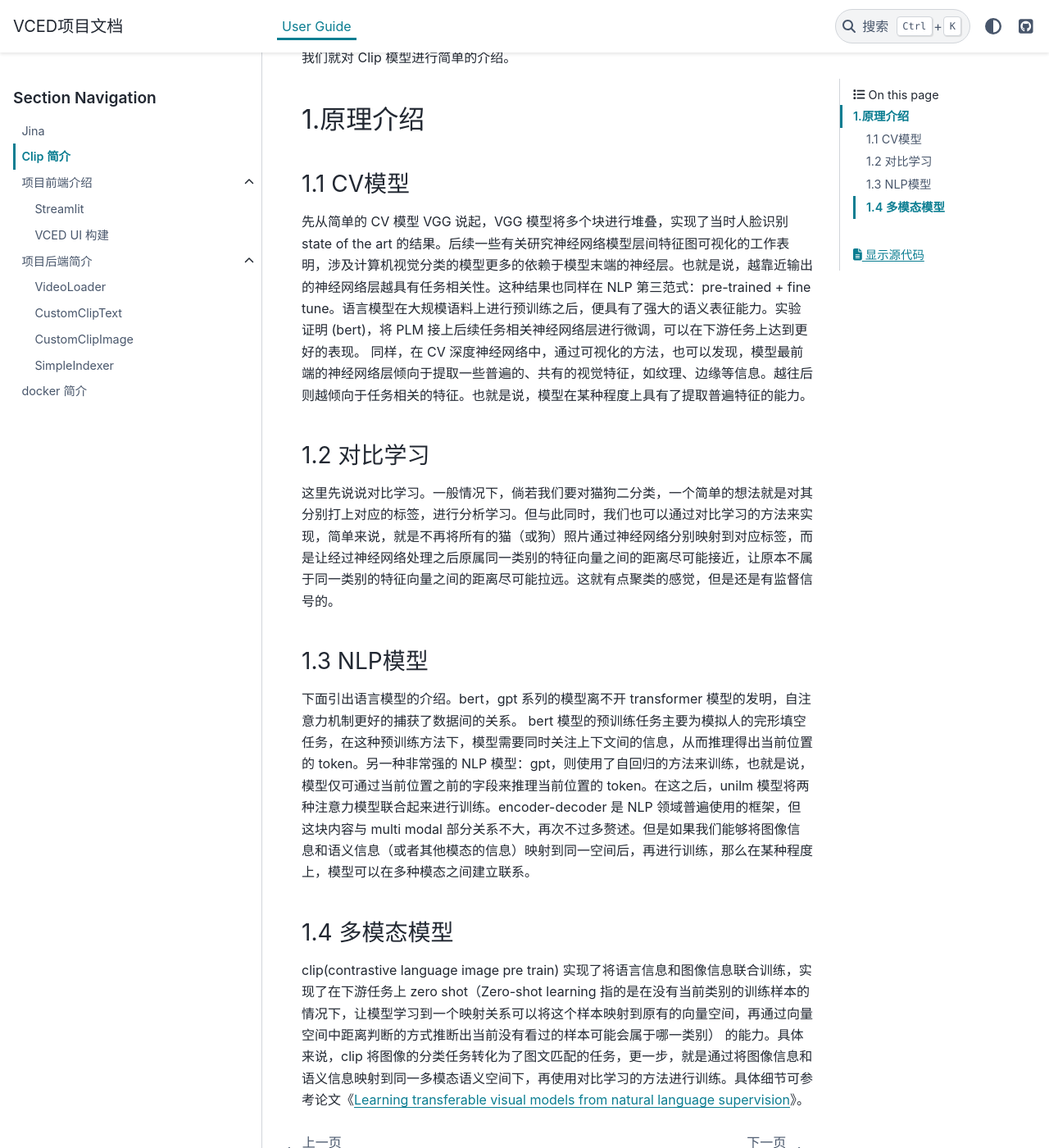
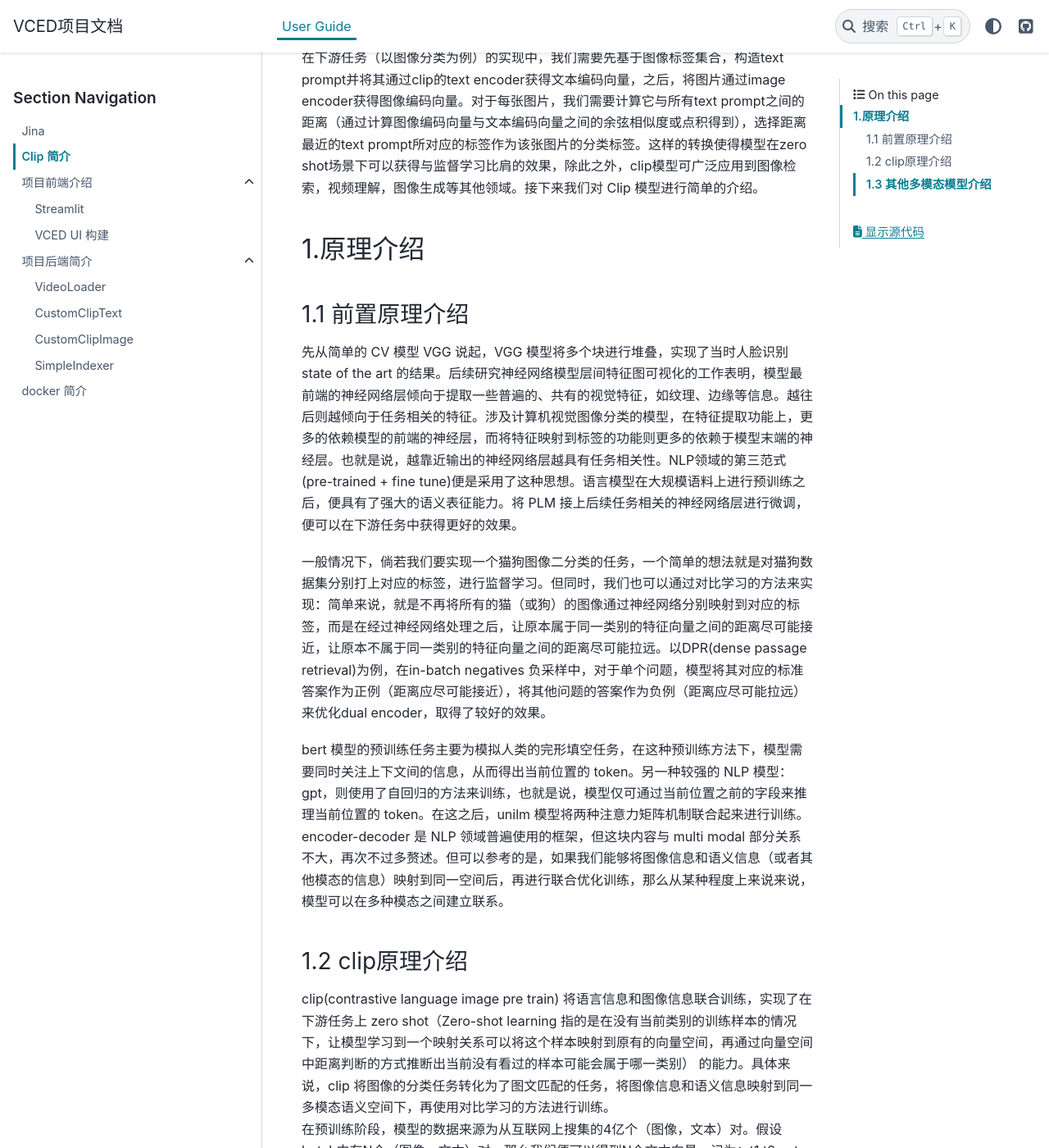
Before and after one commit to datawhalechina/vced, a Sphinx documentation site: the page built from docs/source/user_guide/clip/index.md, in a window 1280 px wide and 1400 px high, scrolled down 205 px. Shown: the whole window at 82% size. Built offline with Sphinx 7.4.7 and the PyData theme 0.15.4, drawn with Linux system fonts in a browser that asks for light colours; some of the changed text lies outside the part shown.

Commit message:
feat: modify clip

```diff
--- a/docs/source/user_guide/clip/index.md
+++ b/docs/source/user_guide/clip/index.md
@@ -1,23 +1,24 @@
 # Clip 简介
 
-Clip 模型的本核心思想是希望可以通过文本信息来实现视觉任务的训练，将原本的图像分类问题转换为图文匹配问题，通过这样的转换使得模型精度得到了显著的提升，接下来我们就对 Clip 模型进行简单的介绍。
+Clip 模型将原有的图像标签替换为图像的文本描述信息，来监督视觉任务的训练，在下游任务中得到了较好的zero shot的结果。该模型将图像分类问题转换为图文匹配问题，在下游任务（以图像分类为例）的实现中，我们需要先基于图像标签集合，构造text prompt并将其通过clip的text encoder获得文本编码向量，之后，将图片通过image encoder获得图像编码向量。对于每张图片，我们需要计算它与所有text prompt之间的距离（通过计算图像编码向量与文本编码向量之间的余弦相似度或点积得到），选择距离最近的text prompt所对应的标签作为该张图片的分类标签。这样的转换使得模型在zero shot场景下可以获得与监督学习比肩的效果，除此之外，clip模型可广泛应用到图像检索，视频理解，图像生成等其他领域。接下来我们对 Clip 模型进行简单的介绍。
 
 ## 1.原理介绍
 
-### 1.1 CV模型
+### 1.1 前置原理介绍
+先从简单的 CV 模型 VGG 说起，VGG 模型将多个块进行堆叠，实现了当时人脸识别 state of the art 的结果。后续研究神经网络模型层间特征图可视化的工作表明，模型最前端的神经网络层倾向于提取一些普遍的、共有的视觉特征，如纹理、边缘等信息。越往后则越倾向于任务相关的特征。涉及计算机视觉图像分类的模型，在特征提取功能上，更多的依赖模型的前端的神经层，而将特征映射到标签的功能则更多的依赖于模型末端的神经层。也就是说，越靠近输出的神经网络层越具有任务相关性。NLP领域的第三范式(pre-trained + fine tune)便是采用了这种思想。语言模型在大规模语料上进行预训练之后，便具有了强大的语义表征能力。将 PLM 接上后续任务相关的神经网络层进行微调，便可以在下游任务中获得更好的效果。
 
-先从简单的 CV 模型 VGG 说起，VGG 模型将多个块进行堆叠，实现了当时人脸识别 state of the art 的结果。后续一些有关研究神经网络模型层间特征图可视化的工作表明，涉及计算机视觉分类的模型更多的依赖于模型末端的神经层。也就是说，越靠近输出的神经网络层越具有任务相关性。这种结果也同样在 NLP 第三范式：pre-trained + fine tune。语言模型在大规模语料上进行预训练之后，便具有了强大的语义表征能力。实验证明 (bert)，将 PLM 接上后续任务相关神经网络层进行微调，可以在下游任务上达到更好的表现。
-同样，在 CV 深度神经网络中，通过可视化的方法，也可以发现，模型最前端的神经网络层倾向于提取一些普遍的、共有的视觉特征，如纹理、边缘等信息。越往后则越倾向于任务相关的特征。也就是说，模型在某种程度上具有了提取普遍特征的能力。
+一般情况下，倘若我们要实现一个猫狗图像二分类的任务，一个简单的想法就是对猫狗数据集分别打上对应的标签，进行监督学习。但同时，我们也可以通过对比学习的方法来实现：简单来说，就是不再将所有的猫（或狗）的图像通过神经网络分别映射到对应的标签，而是在经过神经网络处理之后，让原本属于同一类别的特征向量之间的距离尽可能接近，让原本不属于同一类别的特征向量之间的距离尽可能拉远。以DPR(dense passage retrieval)为例，在in-batch negatives 负采样中，对于单个问题，模型将其对应的标准答案作为正例（距离应尽可能接近），将其他问题的答案作为负例（距离应尽可能拉远）来优化dual encoder，取得了较好的效果。
 
-### 1.2 对比学习
+bert 模型的预训练任务主要为模拟人类的完形填空任务，在这种预训练方法下，模型需要同时关注上下文间的信息，从而得出当前位置的 token。另一种较强的 NLP 模型：gpt，则使用了自回归的方法来训练，也就是说，模型仅可通过当前位置之前的字段来推理当前位置的 token。在这之后，unilm 模型将两种注意力矩阵机制联合起来进行训练。encoder-decoder 是 NLP 领域普遍使用的框架，但这块内容与 multi modal 部分关系不大，再次不过多赘述。但可以参考的是，如果我们能够将图像信息和语义信息（或者其他模态的信息）映射到同一空间后，再进行联合优化训练，那么从某种程度上来说来说，模型可以在多种模态之间建立联系。
 
-这里先说说对比学习。一般情况下，倘若我们要对猫狗二分类，一个简单的想法就是对其分别打上对应的标签，进行分析学习。但与此同时，我们也可以通过对比学习的方法来实现，简单来说，就是不再将所有的猫（或狗）照片通过神经网络分别映射到对应标签，而是让经过神经网络处理之后原属同一类别的特征向量之间的距离尽可能接近，让原本不属于同一类别的特征向量之间的距离尽可能拉远。这就有点聚类的感觉，但是还是有监督信号的。
+### 1.2 clip原理介绍
 
-### 1.3 NLP模型
+clip(contrastive language image pre train) 将语言信息和图像信息联合训练，实现了在下游任务上 zero shot（Zero-shot learning 指的是在没有当前类别的训练样本的情况下，让模型学习到一个映射关系可以将这个样本映射到原有的向量空间，再通过向量空间中距离判断的方式推断出当前没有看过的样本可能会属于哪一类别） 的能力。具体来说，clip 将图像的分类任务转化为了图文匹配的任务，将图像信息和语义信息映射到同一多模态语义空间下，再使用对比学习的方法进行训练。
+在预训练阶段，模型的数据来源为从互联网上搜集的4亿个（图像，文本）对。假设batch中有N个（图像，文本）对，那么我们便可以得到N个文本向量，记为：t1,t2,...,tn,以及N个图像向量，记为img1,img2,...,imgn。我们需要做的就是让t(i)与img(i)之间的语义距离尽可能接近，而与其他的img之间的距离尽可能拉远。如果我们将其看为一个矩阵，其中横轴方向为文本，纵轴方向为图像，且文本、图像的标号均按照次序排列，那么我们就可以得到一个N * N的方阵，方阵的每个元素(i,j)的位置为t(i)与img(j)之间的语义相似度，相似度可通过余弦或点积的方式获得。我们的优化目标就是让对角线上的元素的值尽可能的大，而其余部分的值尽可能地小。
+在zero shot阶段，我们可以根据上下文语义建立prompt模板，并将标签集合映射到该模板中，得到prompt text模板。比方说，现在我们需要做对(大象，冰箱，蚂蚁)的三分类任务，prompt模板为 "这是一张有关{类别}的照片"，将分类标签映射到prompt模板后可以得到集合：{“这是一张有关大象的照片”“这是一张有关冰箱的照片”“这是一张有关蚂蚁的照片”}。对集合中的文本，通过clip的text encoder之后，便可以得到三个类别对应的文本特征向量，之后，对于每一张需要分类的图片，我们只需要比较该图片的特征向量与三个类别对应的文本特征向量之间的语义距离，并选择最近的那一条文本所对应的标签作为图像的分类结果。
+具体细节可参考论文《[Learning transferable visual models from natural language supervision](https://arxiv.org/pdf/2103.00020.pdf)》。
+### 1.3 其他多模态模型介绍
 
-下面引出语言模型的介绍。bert，gpt 系列的模型离不开 transformer 模型的发明，自注意力机制更好的捕获了数据间的关系。
-bert 模型的预训练任务主要为模拟人的完形填空任务，在这种预训练方法下，模型需要同时关注上下文间的信息，从而推理得出当前位置的 token。另一种非常强的 NLP 模型：gpt，则使用了自回归的方法来训练，也就是说，模型仅可通过当前位置之前的字段来推理当前位置的 token。在这之后，unilm 模型将两种注意力模型联合起来进行训练。encoder-decoder 是 NLP 领域普遍使用的框架，但这块内容与 multi modal 部分关系不大，再次不过多赘述。但是如果我们能够将图像信息和语义信息（或者其他模态的信息）映射到同一空间后，再进行训练，那么在某种程度上，模型可以在多种模态之间建立联系。
-
-### 1.4 多模态模型
-
-clip(contrastive language image pre train) 实现了将语言信息和图像信息联合训练，实现了在下游任务上 zero shot（Zero-shot learning 指的是在没有当前类别的训练样本的情况下，让模型学习到一个映射关系可以将这个样本映射到原有的向量空间，再通过向量空间中距离判断的方式推断出当前没有看过的样本可能会属于哪一类别） 的能力。具体来说，clip 将图像的分类任务转化为了图文匹配的任务，更一步，就是通过将图像信息和语义信息映射到同一多模态语义空间下，再使用对比学习的方法进行训练。具体细节可参考论文《[Learning transferable visual models from natural language supervision](https://arxiv.org/pdf/2103.00020.pdf)》。
+限于篇幅原因，这里仅介绍目前较火的扩散模型(diffusion model)。
+在图文生成领域，广为人知的模型有VAE，GAN等。最近大火的diffusion model则使用了一种非常有趣的思想来做生成任务。在此仅对其做简单介绍，不涉及理论公式部分。
+先假设这样一个场景，在咖啡拉花的时候，比如我们现在做了一个图案，假设我们将其放在那里静置，一段时间后图案就会慢慢扩散，最后变得一团糟。如果在扩散过程中，我们一直观察这这杯咖啡，就会发现：在静置的前几分钟，虽然图案已经有了一点点变化，但是我们还是可以很轻松的在大脑中从现有较为模糊的图案中恢复出最开始的图案。随着时间一点点的推移，图案变得越来越模糊，从中恢复出最开始的图案变得越来越困难，最后图案和咖啡混合在一起。反过来想这个问题，我们能不能从最后的“图案和咖啡混合在一起”的状态，推出最初的图案呢？我们可以将拉花扩散的过程看成是“加噪”的过程，而将反向的恢复过程看成是“去噪”的过程，这样一来，只要我们能够从“加噪”过程中学习到一定的规律，那么我们就有可能在“去噪”过程中“逐步”恢复出最开始的图案。这是对扩散模型的一个非常浅显直观的认识，具体细节可参考相关系列论文。
```
